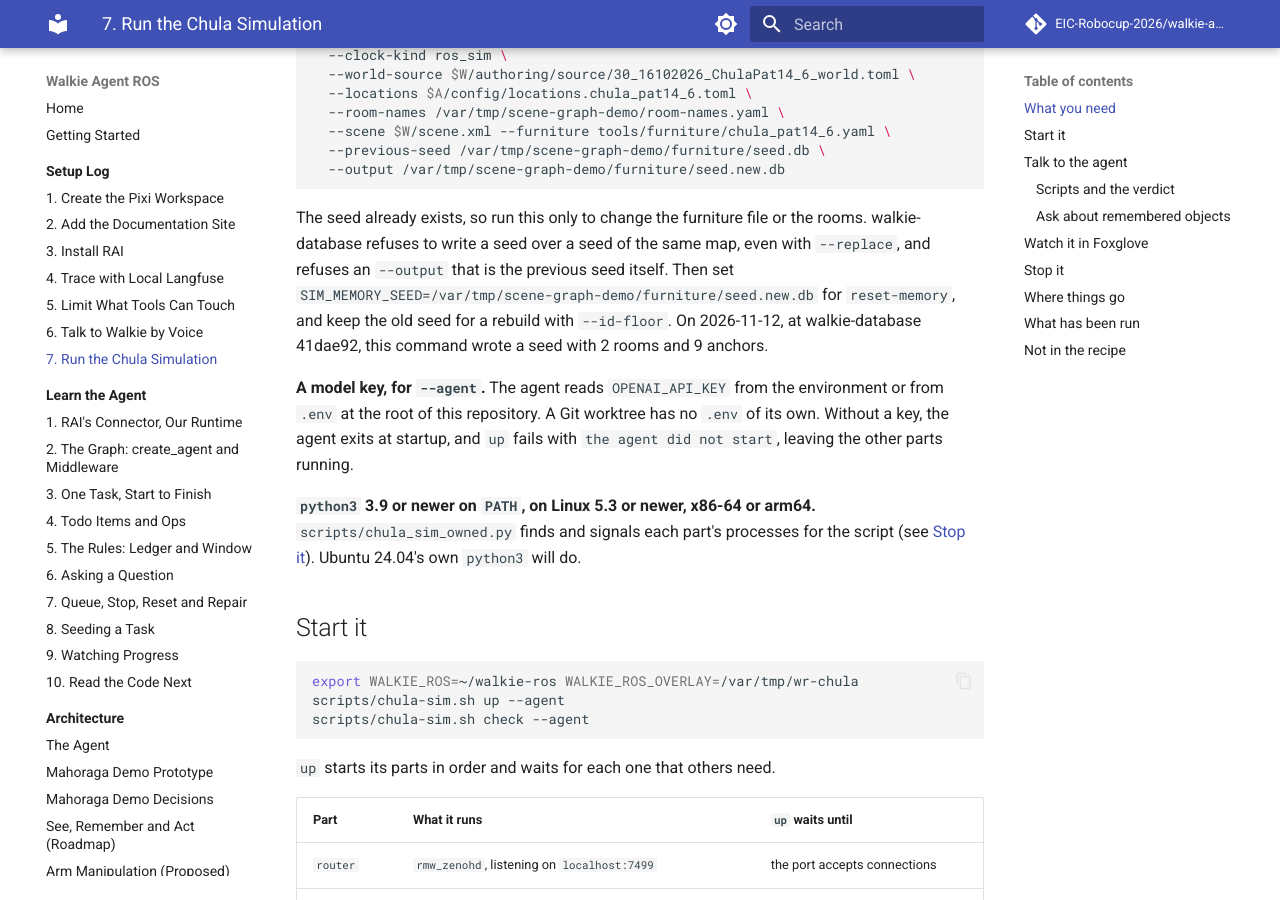
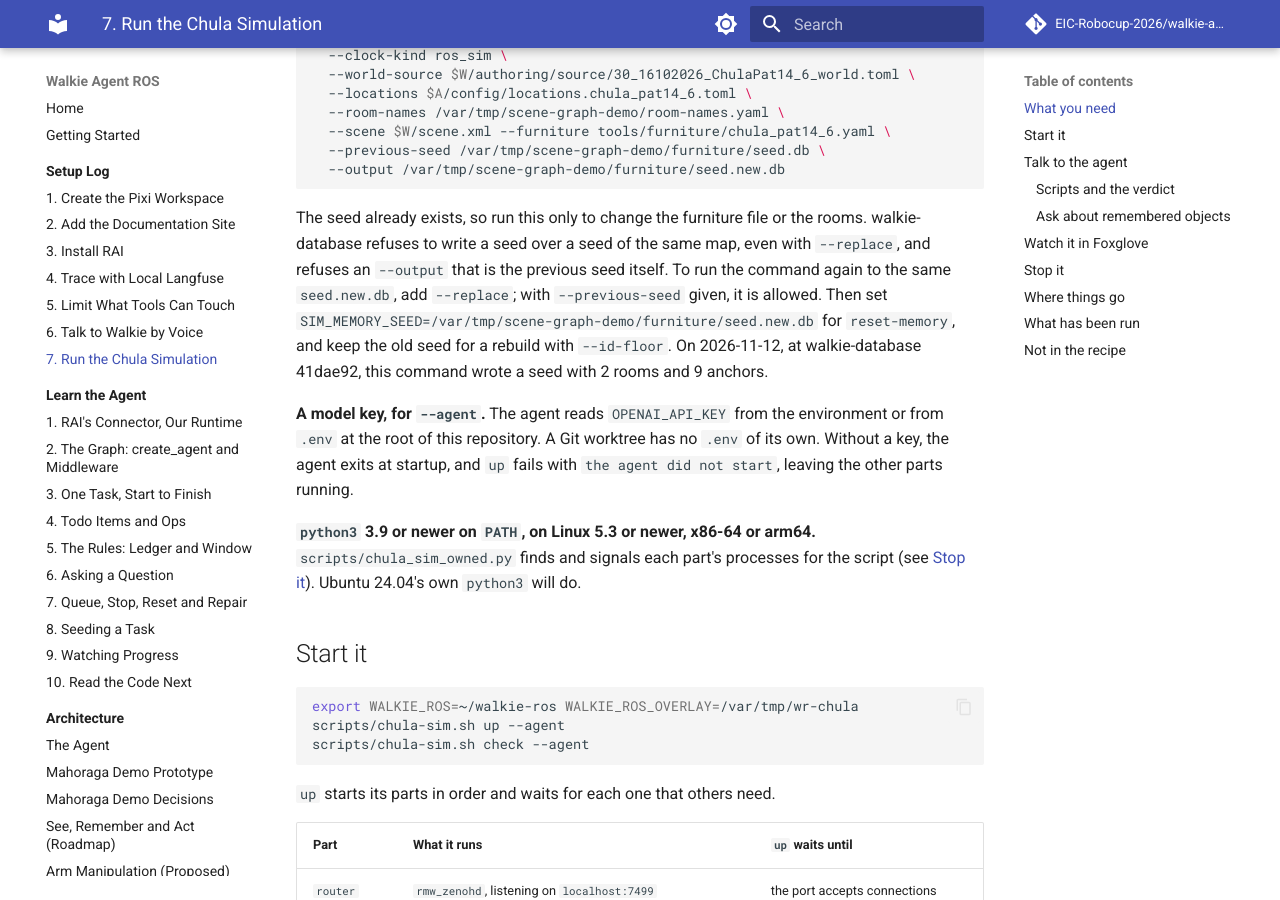
Before and after one commit to EIC-Robocup-2026/walkie-agent-ros, an MkDocs documentation site: the page built from docs/setup/08-chula-simulation.md, in a window 1280 px wide and 900 px high, scrolled down 2657 px. Built offline with MkDocs 1.6.1 and Material for MkDocs 9.7.7, drawn with Linux system fonts in a browser that asks for light colours; comment, search, counter and statistics services are not loaded.

Commit message:
docs: note that a seed rebuild rerun needs --replace

```diff
--- a/docs/setup/08-chula-simulation.md
+++ b/docs/setup/08-chula-simulation.md
@@ -131,7 +131,8 @@ pixi run --as-is db-seed-sim --map-folder $W/map --arena chula --date 2026-11-12
 The seed already exists, so run this only to change the furniture file or the
 rooms. walkie-database refuses to write a seed over a seed of the same map, even
 with `--replace`, and refuses an `--output` that is the previous seed itself.
-Then set `SIM_MEMORY_SEED=/var/tmp/scene-graph-demo/furniture/seed.new.db` for
+To run the command again to the same `seed.new.db`, add `--replace`; with
+`--previous-seed` given, it is allowed. Then set `SIM_MEMORY_SEED=/var/tmp/scene-graph-demo/furniture/seed.new.db` for
 `reset-memory`, and keep the old seed for a rebuild with `--id-floor`. On
 2026-11-12, at walkie-database 41dae92, this command wrote a seed with 2 rooms
 and 9 anchors.
```
